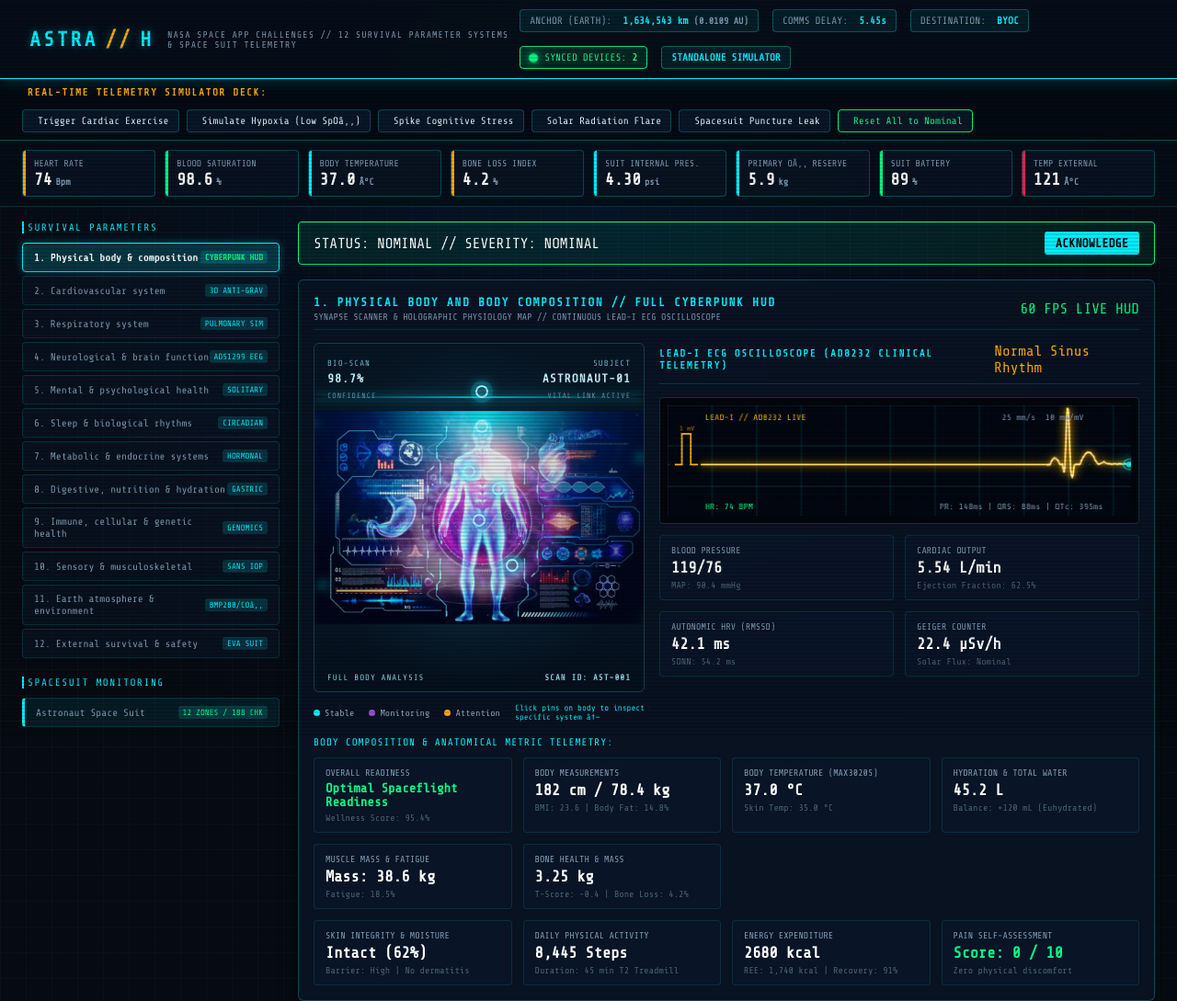
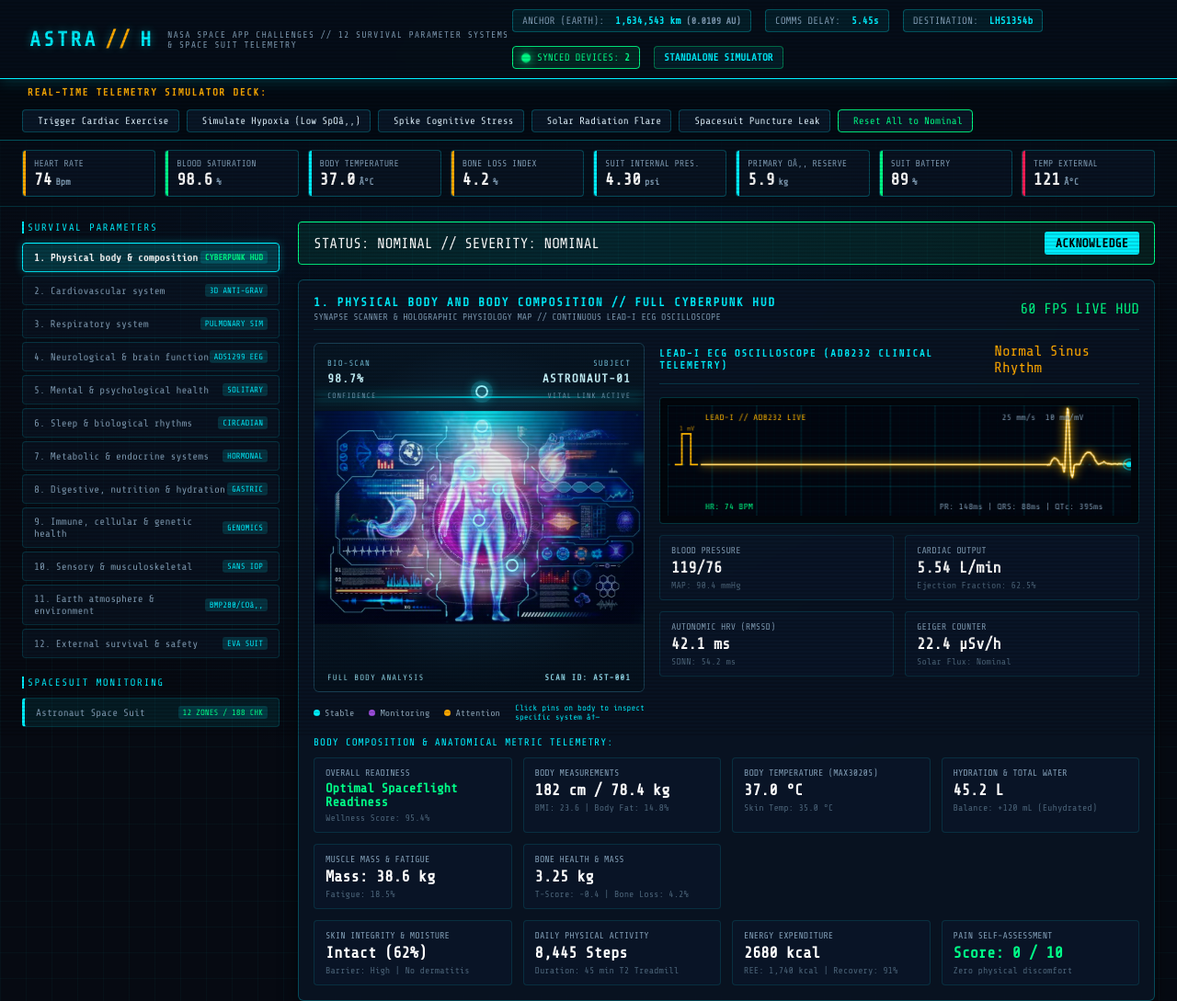
Before and after one commit to Srk9157/Astra-H, a plain HTML site: page index.html in a window 1280 px wide. Shown: the top 1089 px of the page at 92% size. Drawn offline with nearby package versions, Linux system fonts and the light colour scheme; animation ran at ten frames a second.

Commit message:
Update index.html

```diff
--- a/index.html
+++ b/index.html
@@ -47,7 +47,7 @@
       </div>
       <div class="stat-pill">
         <span class="label">DESTINATION:</span>
-        <span class="val">BYOC</span>
+        <span class="val">LHS1354b</span>
       </div>
       <div class="devices-sync-badge">
         <div class="pulse-dot"></div>
```
